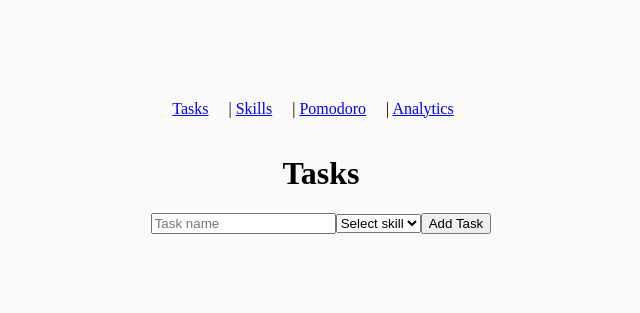
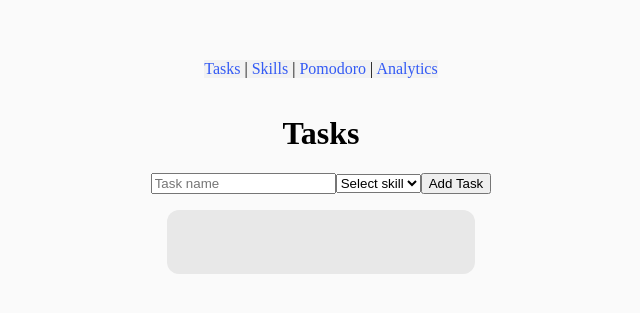
Before and after one commit to rebeccafitzpatr/tasko, a Vue app: page /tasks in a window 1280 px wide. Shown: the part 185-498 px from the top of the page, without its empty margins (319-959 px from the left). Built offline with nearby package versions, Linux system fonts and the light colour scheme.

Commit message:
add styling to task and skill lists

```diff
--- a/src/App.vue
+++ b/src/App.vue
@@ -18,9 +18,13 @@
 <style>
 nav {
   margin-bottom: 1rem;
+  background-color: #f2f2f2;
 }
 nav a {
-  margin-right: 1rem;
+  margin: 0 auto;
+  text-decoration: none;
+  text-align:center;
+  color:rgb(51, 90, 244);
 }
 
 /* Center all page content */
--- a/src/views/PomodoroView.vue
+++ b/src/views/PomodoroView.vue
@@ -126,7 +126,7 @@ onUnmounted(() => {
   .pomodoro-controls {
     display: flex;
     flex-direction: column;
-    height: 50%;
+    height: 30%;
     justify-content: space-between;
   }
 </style>
--- a/src/views/SkillsView.vue
+++ b/src/views/SkillsView.vue
@@ -5,12 +5,16 @@
       <input v-model="newSkill.name" placeholder="Skill name" required />
       <button type="submit">Add Skill</button>
     </form>
+    <div class="tasks-list">
       <ul>
         <li v-for="skill in skills" :key="skill.id">
+          <div class="task-item">
             {{ skill.name }}
             <button @click="deleteSkill(skill.id)">Delete</button>
+          </div>
         </li>
       </ul>
+    </div>
   </div>
 </template>
 
--- a/src/views/TasksView.vue
+++ b/src/views/TasksView.vue
@@ -10,12 +10,17 @@
       </select>
       <button type="submit">Add Task</button>
     </form>
+
+    <div class="tasks-list">
       <ul>
         <li v-for="task in tasks" :key="task.id">
+          <div class="task-item">
             {{ task.name }} ({{ getSkillName(task.skillId) }})
             <button @click="deleteTask(task.id)">Delete</button>
+          </div>
         </li>
       </ul>
+    </div>
   </div>
 </template>
 
@@ -62,3 +67,27 @@ function getSkillName(skillId: string) {
   return skill ? skill.name : 'Unknown'
 }
 </script>
+
+<style>
+
+.tasks-list {
+  background-color: #e8e8e8;
+  padding: 1.5rem 2rem;
+  margin: 1rem;
+  border-radius: 12px;
+}
+
+.tasks-list ul{
+  list-style:none;
+}
+
+.task-item {
+  padding: 1rem;
+  margin: 1rem;
+  border: 1px solid #e2e2e2;
+  background-color:#eee;
+  border-radius: 8px;
+
+}
+
+</style>
```
Lines whose indentation alone changed are shown as unchanged.
